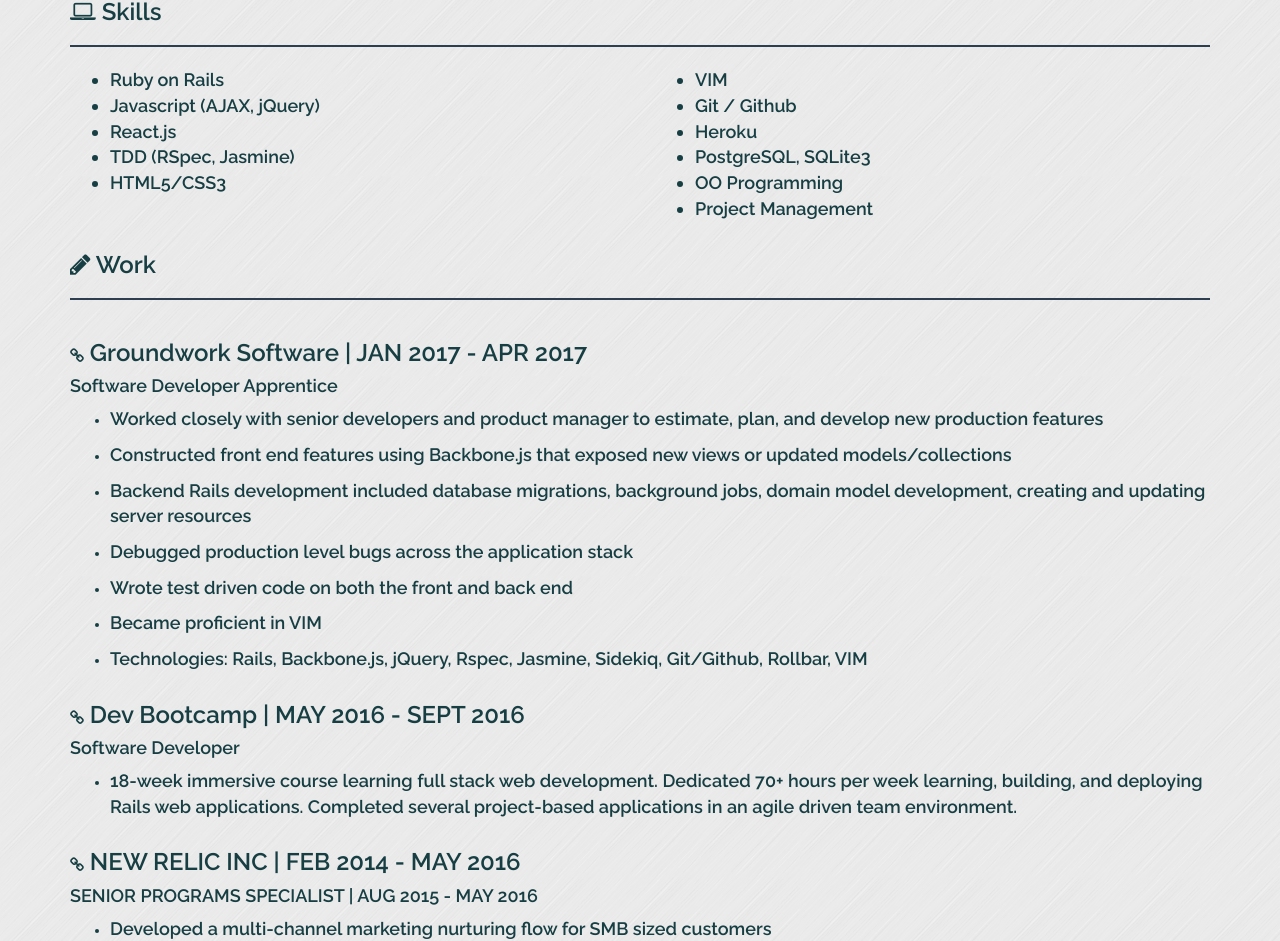
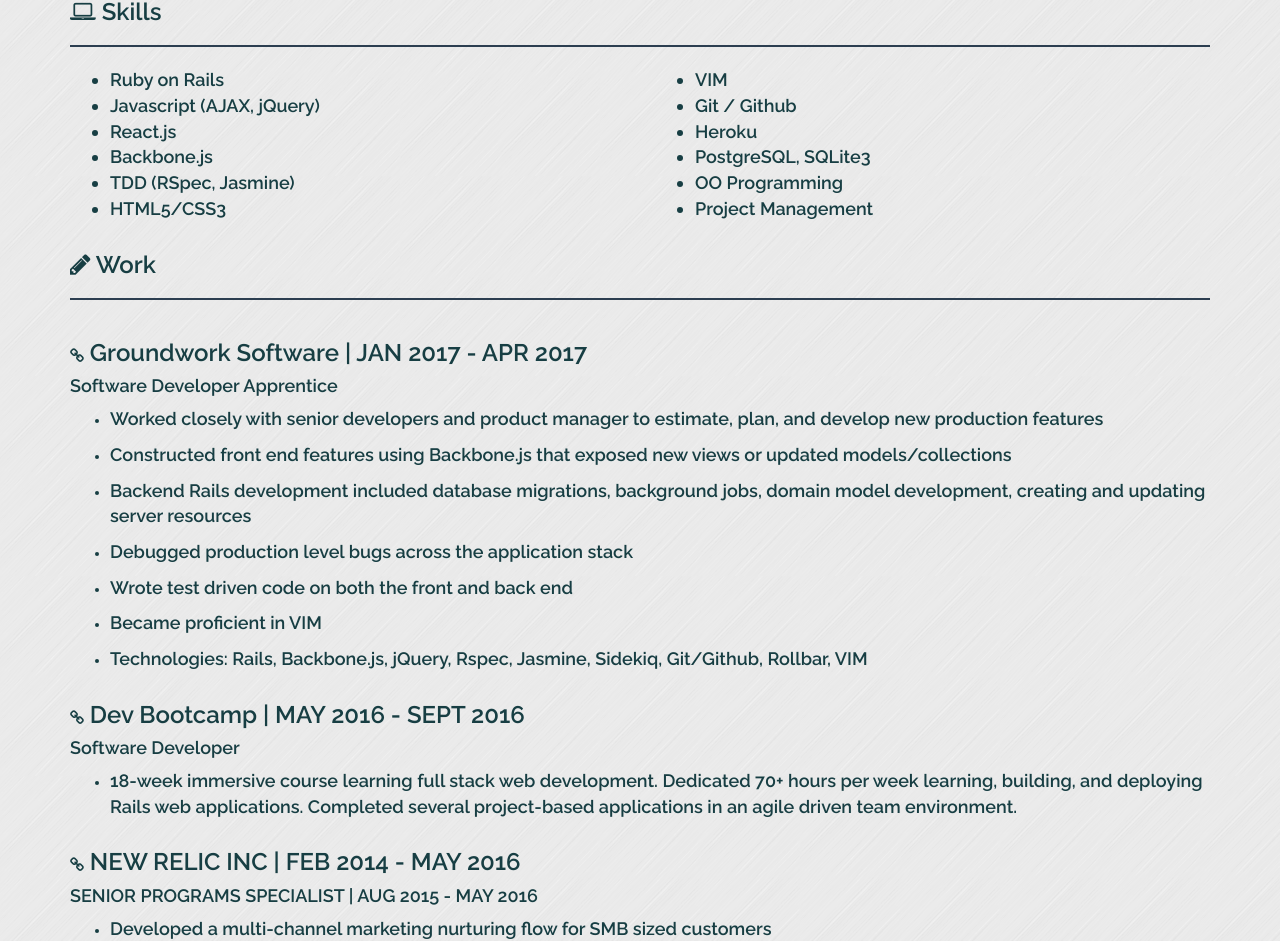
Before and after one commit to p-duke/react-app-peter-duke.com, a React (Create React App) app: page / in a window 1280 px wide. Shown: the part 2275-3216 px from the top of the page. Built offline with nearby package versions, Linux system fonts and the light colour scheme.

Commit message:
Add backbone.js to experience skill section

```diff
--- a/src/Experience.js
+++ b/src/Experience.js
@@ -30,6 +30,7 @@
                     <li>Ruby on Rails</li>
                     <li>Javascript (AJAX, jQuery)</li>
                     <li>React.js</li>
+                    <li>Backbone.js</li>
                     <li>TDD (RSpec, Jasmine)</li>
                     <li>HTML5/CSS3</li>
                   </ul>
```
